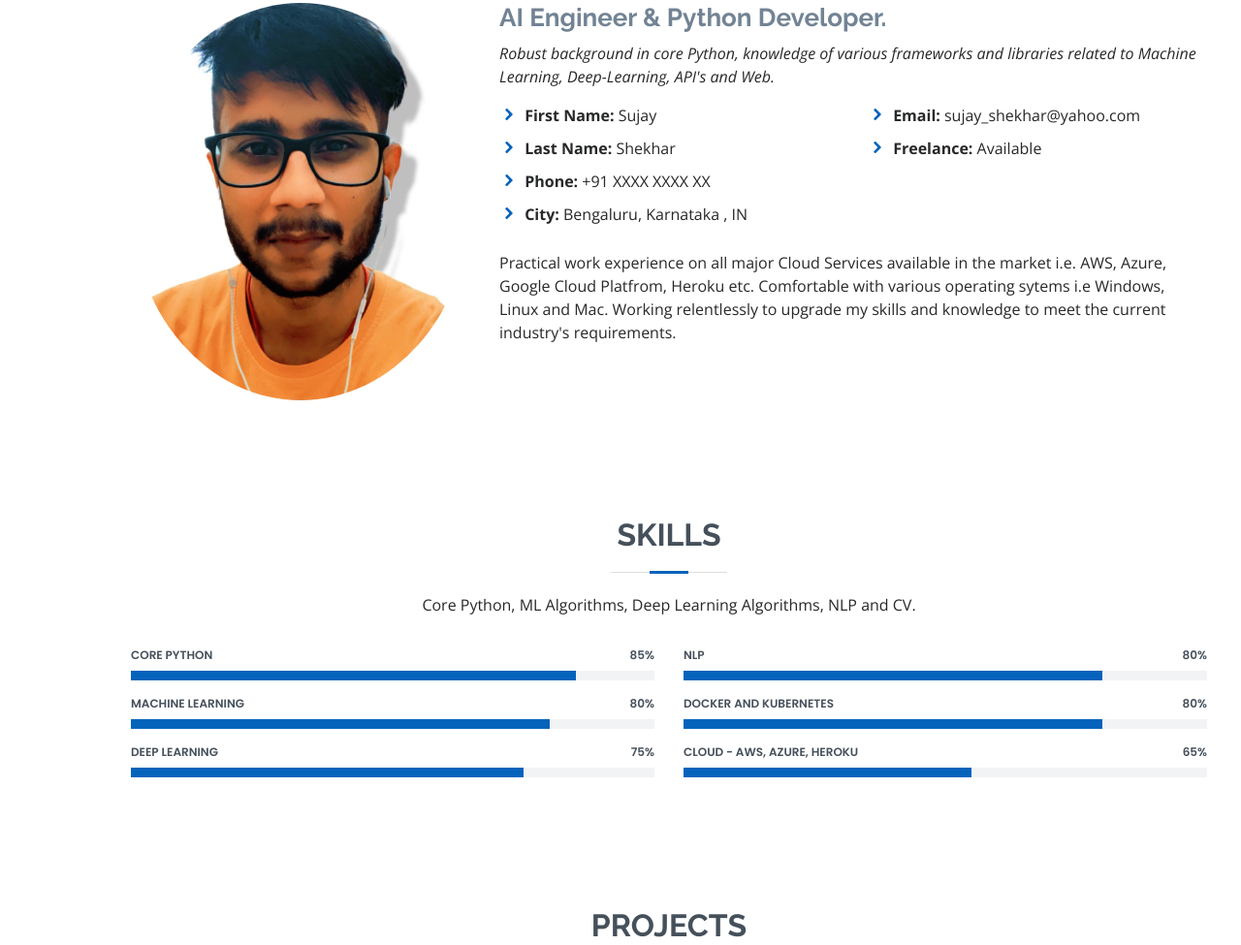
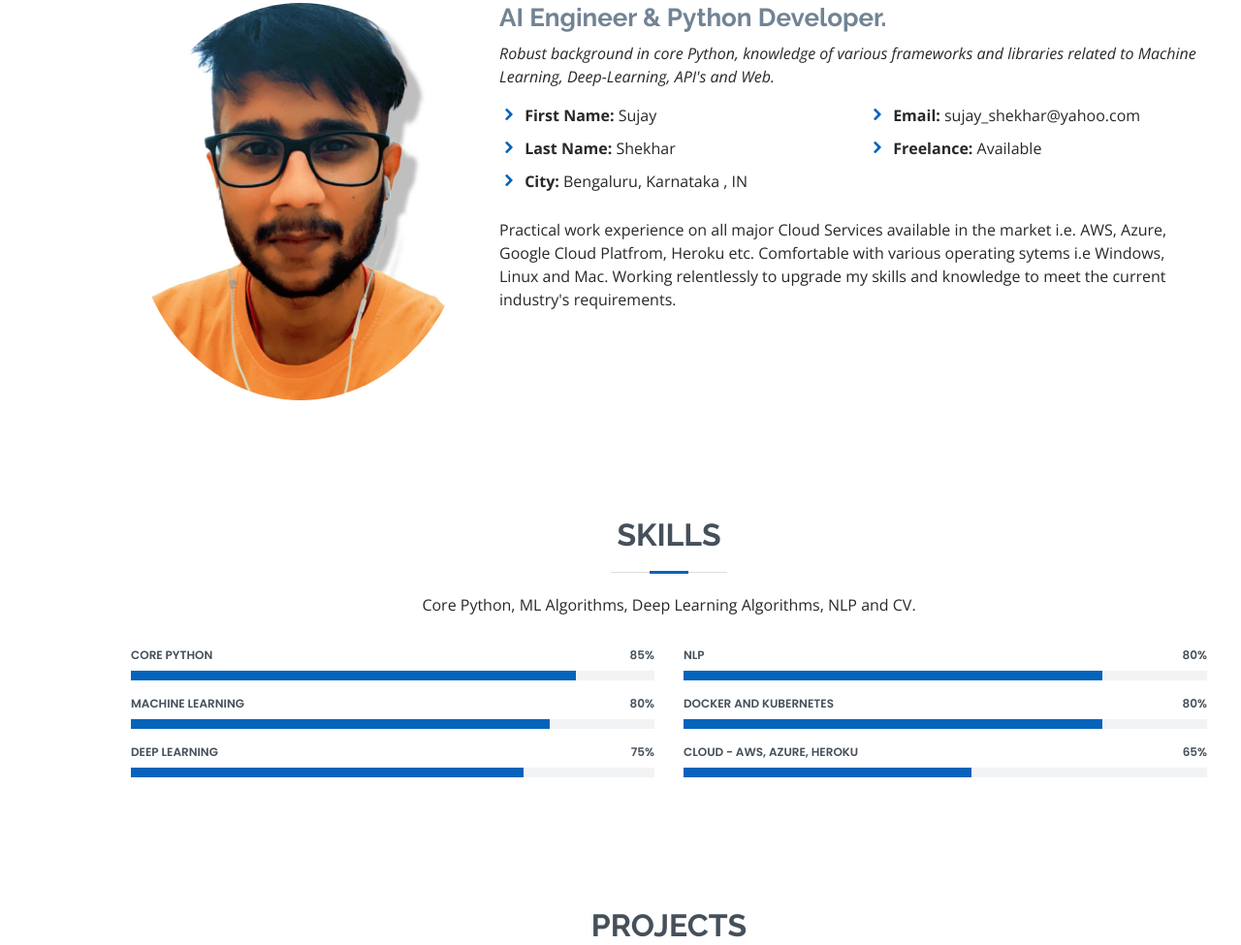
Before and after one commit to sujayshekhar/sujayshekhar.github.io, a plain HTML site: page index.html in a window 1280 px wide. Shown: the part 1013-1988 px from the top of the page at 97% size. Drawn offline with nearby package versions, Linux system fonts and the light colour scheme.

Commit message:
Update index.html

```diff
--- a/index.html
+++ b/index.html
@@ -94,7 +94,7 @@
                   <li><i class="icofont-rounded-right"></i> <strong>First Name:</strong> Sujay </li>
                   <li><i class="icofont-rounded-right"></i> <strong>Last Name:</strong> Shekhar</li>
                   <!-- <li><i class="icofont-rounded-right"></i> <strong>Website:</strong> www.example.com</li> -->
-                  <li><i class="icofont-rounded-right"></i> <strong>Phone:</strong> +91 XXXX XXXX XX </li>
+                       <!--<li><i class="icofont-rounded-right"></i> <strong>Phone:</strong> +91 XXXX XX XXXX </li> -->
                   <li><i class="icofont-rounded-right"></i> <strong>City:</strong>  Bengaluru, Karnataka , IN</li>
                 </ul>
               </div>
```
